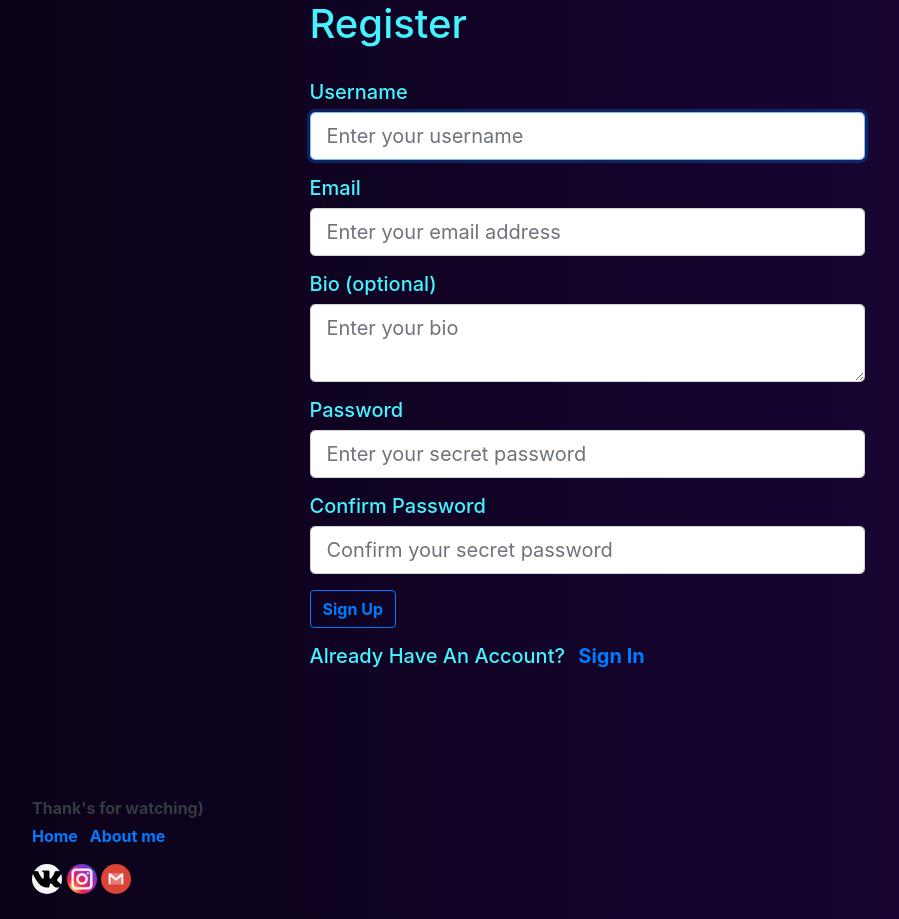
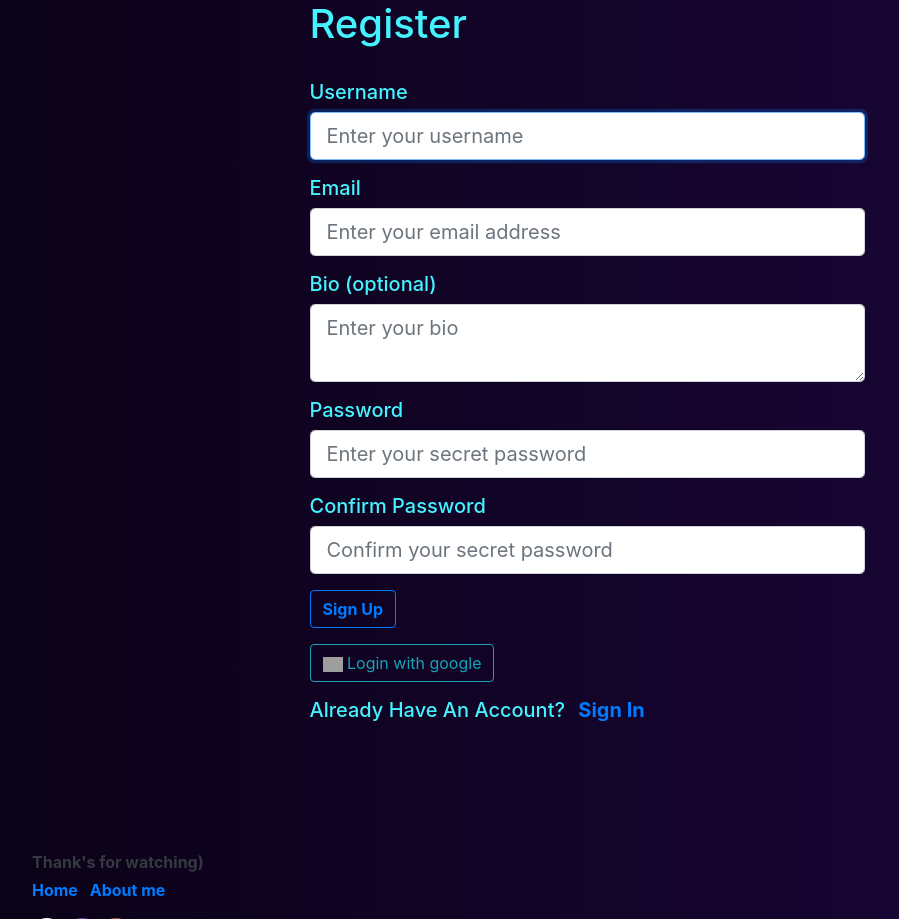
Before and after one commit to skyrimer/Website, a Flask app: page /register in a window 1280 px wide. Shown: the part 94-1013 px from the top of the page, without its empty margins (53-952 px from the left). Run offline with Flask 2, Linux system fonts and the light colour scheme; some libraries are stand-ins or nearby versions; grey boxes are pictures that could not be loaded.

Commit message:
adding google auth

```diff
--- a/Website/models.py
+++ b/Website/models.py
@@ -20,7 +20,7 @@ class User(db.Model, UserMixin):
                            default='default.png')
     password = db.Column(db.String(60), nullable=False)
     admin = db.Column(db.Boolean, default=False)
-    bio = db.Column(db.Text())
+    bio = db.Column(db.Text(), default='Too lazy to make bio(')
     posts = db.relationship('Post', backref='author', lazy=True)
     opinion = db.relationship('Feedback', backref='_user', lazy=True)
 
--- a/Website/templates/register.html
+++ b/Website/templates/register.html
@@ -91,14 +91,18 @@
                 <div class="form-group">
                     {{ form.submit(class="btn btn-outline-primary font-weight-bold") }}
                 </div>
-                        <div>
+                <div class="form-group font-weight-bold">
+                    <a class="btn btn-outline-info" href="{{ url_for('users.google_login') }}" role="button" style="text-transform:none">
+                      <img width="20px" src="https://upload.wikimedia.org/wikipedia/commons/thumb/5/53/Google_%22G%22_Logo.svg/512px-Google_%22G%22_Logo.svg.png" />
+                      {{ _("Login with google")}}
+                    </a>
+                  </div>
                 <p>
                     {{  _("Already Have An Account?")  }}
                     <a class="ml-2 font-weight-bold" href="{{ url_for('users.login') }}">
                         {{  _("Sign In")  }}
                     </a>
                 </p>
-            </div>
             </fieldset>
         </form>
     </div>
--- a/Website/users/routes.py
+++ b/Website/users/routes.py
@@ -1,13 +1,14 @@
 from flask import (render_template, url_for, flash, redirect,
                    request, Blueprint, abort)
 from flask_login import login_user, current_user, logout_user, login_required
-from Website import db, bcrypt
+from Website import db, bcrypt, oauth, google
 from Website.models import User, Post
 from Website.users.forms import (RegistrationForm, LoginForm,
                                  UpdateAccountForm, RequestResetForm,
                                  ResetPasswordForm, ChangePasswordForm)
 from Website.users.utils import (save_picture, reset_password,
-                                 my_login, get_user_and_his_posts)
+                                 my_login, get_user_and_his_posts,
+                                 get_picture_from_url)
 from flask_babel import gettext
 users = Blueprint('users', __name__)
 
@@ -52,7 +53,41 @@ def login():
 @login_required
 def logout():
     logout_user()
+    flash('You have been loged out!', 'info')
     return redirect(url_for('main.home'))
+
+#! Google registration
+@users.route('/google_login')
+def google_login():
+    google = oauth.create_client('google')  # create the google oauth client
+    redirect_uri = url_for('users.google_authorize', _external=True)
+    return google.authorize_redirect(redirect_uri)
+
+
+@users.route('/google_authorize')
+def google_authorize():
+    global user_info
+    google = oauth.create_client('google')  # create the google oauth client
+    token = google.authorize_access_token()  # Access token from google (needed to get user info)
+    resp = google.get('userinfo')  # userinfo contains stuff u specificed in the scrope
+    user_info = resp.json()
+
+    user = User.query.filter_by(email=user_info['email']).first()
+    if user:
+        login_user(user, remember=True)
+    else:
+        hashed_password = bcrypt.generate_password_hash(user_info['id'])\
+                                .decode('utf-8')
+        user = User(username=user_info['name'],
+                    email=user_info['email'],
+                    image_file=get_picture_from_url(user_info['picture']),
+                    password=hashed_password)
+        db.session.add(user)
+        db.session.commit()
+        login_user(user, remember=True)
+    flash('Login successful!', 'success')
+    return redirect('/')
+
 
 
 @users.route("/account/<string:username>", methods=['GET', 'POST'])
--- a/app.py
+++ b/app.py
@@ -10,4 +10,4 @@ if argv[-1] == 'restart':
         db.create_all()
 
 if __name__ == '__main__':
-    app.run(debug=False)
+    app.run(debug=True)
```
Also changed, not shown: Website/__init__.py (+15 -0 lines), Website/users/utils.py (+8 -0 lines), Website/site.db, Website/static/profile_pictures/1a2e1140962b6d27.png (added), Website/static/profile_pictures/5e8f51ca3ae22ece.png (added), Website/static/profile_pictures/67d0532daecca773.png (added), Website/static/profile_pictures/6c069f19d6a944a2.png (added), Website/static/profile_pictures/6d61b46d2d8e1140.png (added), Website/static/profile_pictures/dff615c52e069043.png (added).
